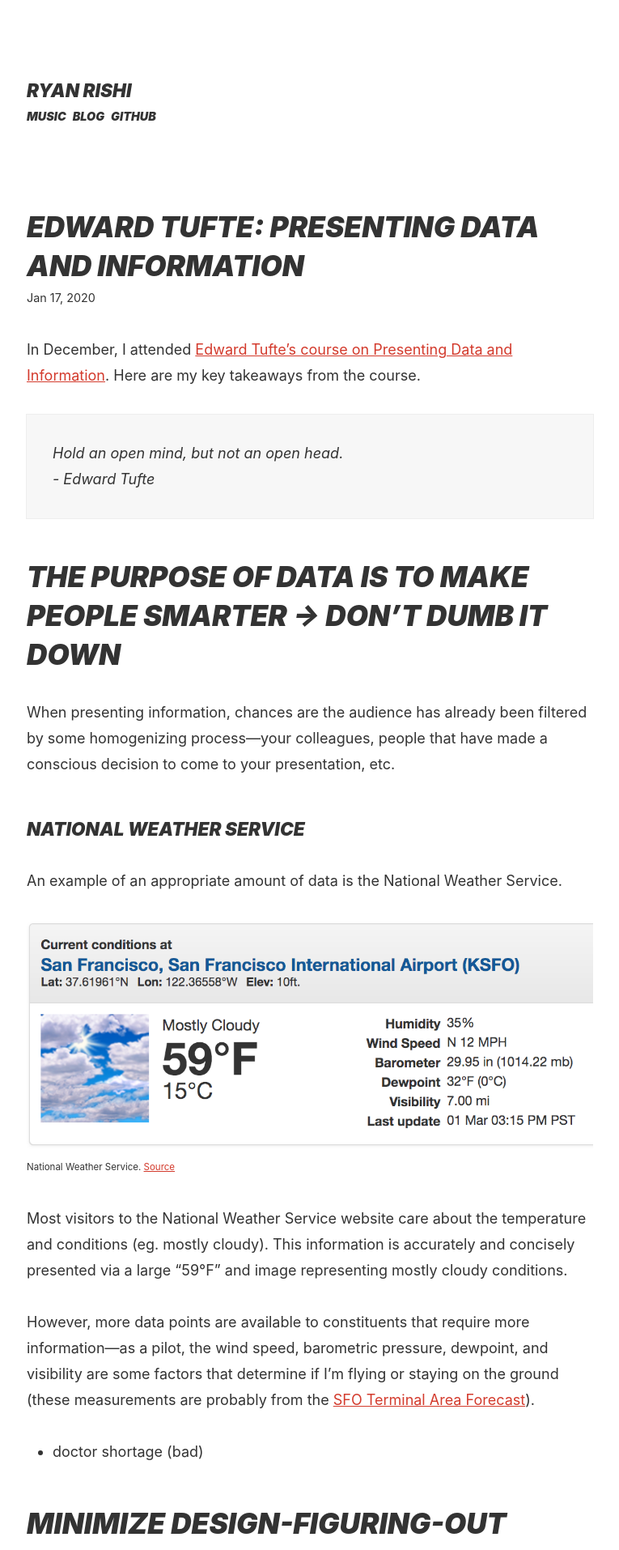
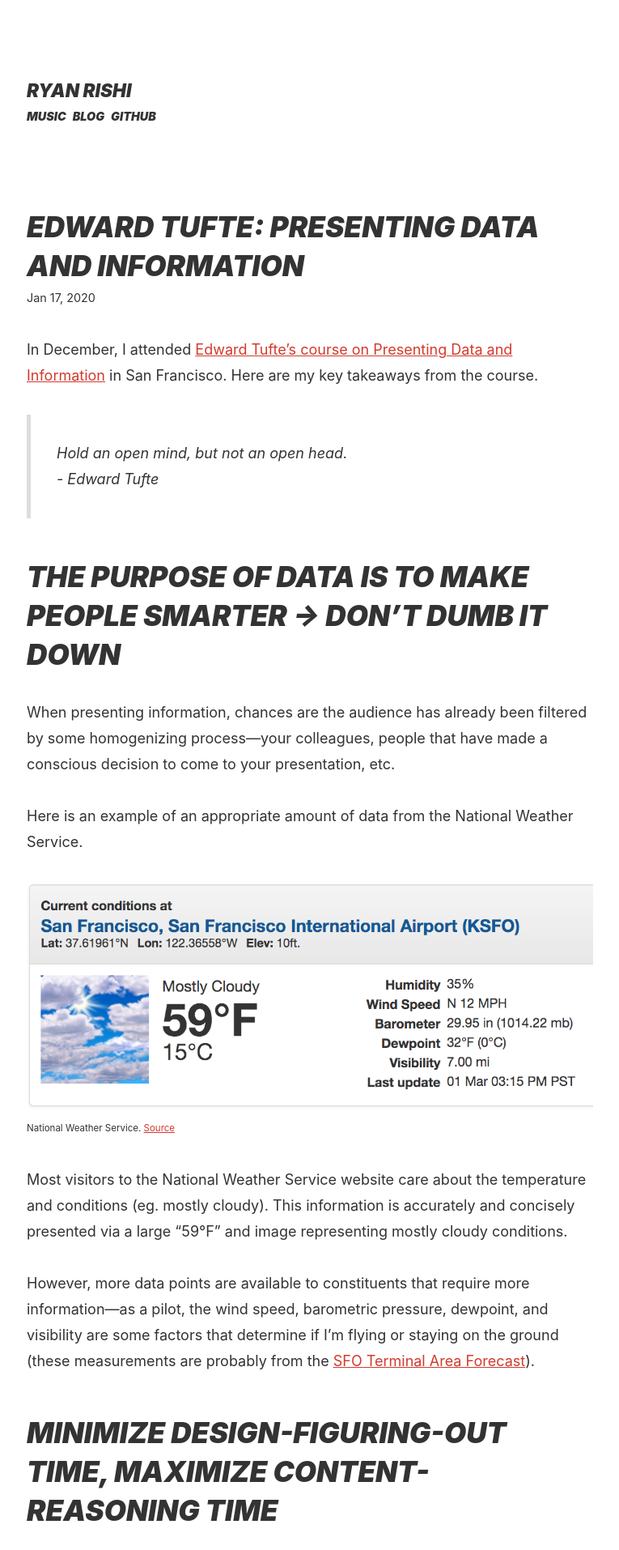
Before and after one commit to ryanrishi/ryanrishi.com, a Jekyll site: the page built from _posts/2020-01-17-tufte.md, in a window 1280 px wide. Shown: the top 1914 px of the page at 81% size, without its empty margins (257-1022 px from the left). Built offline with Jekyll 4.4.1, drawn with Linux system fonts in a browser that asks for light colours; some of the changed text lies outside the part shown.

Commit message:
add more content to Tufte post

```diff
--- a/_posts/2020-01-17-tufte.md
+++ b/_posts/2020-01-17-tufte.md
@@ -2,14 +2,14 @@
 layout:       post
 title:        "Edward Tufte: Presenting Data and Information"
 description:  Some learnings from Edward Tufte's <i>Presenting Data and Information</i> course
-image:        /assets/img/waterfall-cdn.png
+image:        /assets/img/tufte/tufte-sf.jpeg
 date:         2020-01-17
 tags:
   - data visualization
+  - edward tufte
 ---
 
-In December, I attended [Edward Tufte's course on Presenting Data and Information](https://www.edwardtufte.com/tufte/courses).
-Here are my key takeaways from the course.
+In December, I attended [Edward Tufte's course on Presenting Data and Information](https://www.edwardtufte.com/tufte/courses) in San Francisco. Here are my key takeaways from the course.
 
 > Hold an open mind, but not an open head.
 <br>
@@ -18,34 +18,52 @@
 # The purpose of data is to make people smarter &rarr; don't dumb it down
 When presenting information, chances are the audience has already been filtered by some homogenizing process&mdash;your colleagues, people that have made a conscious decision to come to your presentation, etc.
 
-### National Weather Service
-An example of an appropriate amount of data is the National Weather Service.
+Here is an example of an appropriate amount of data from the National Weather Service.
 <figure>
-  <img src="/assets/img/tufte/weather.png" alt="National Weather Service">
-  <figcaption>National Weather Service. <a href="https://forecast.weather.gov/MapClick.php?lat=37.796&lon=-122.4206">Source</a></figcaption>
+  <img src="/assets/img/tufte/weather.png" alt="National Weather Service" title="National Weather Service">
+  <figcaption>
+    National Weather Service.
+    <a href="https://forecast.weather.gov/MapClick.php?lat=37.796&lon=-122.4206">Source</a>
+  </figcaption>
 </figure>
 
 Most visitors to the National Weather Service website care about the temperature and conditions (eg. mostly cloudy). This information is accurately and concisely presented via a large "59&deg;F" and image representing mostly cloudy conditions.
 
 However, more data points are available to constituents that require more information&mdash;as a pilot, the wind speed, barometric pressure, dewpoint, and visibility are some factors that determine if I'm flying or staying on the ground (these measurements are probably from the [SFO Terminal Area Forecast](https://aviationweather.gov/taf/board?ids=KSFO&format=expanded)).
 
-- doctor shortage (bad)
 
-# Minimize design-figuring-out time, maximize content reasoning time
+# Minimize design-figuring-out time, maximize content-reasoning time
+> Diagrammatic pictures allow more focused, tighter commentary on pictures, compared to text or captions outside the picture frame.
+<br>
+\- [Edward Tufte](https://www.edwardtufte.com/bboard/q-and-a-fetch-msg?msg_id=0001V7)
 
-- legends/direct labeling (scatterplot/pie chart)
-- each data scenario is unique and best-served by a unique solution (Minard)
-    - Sankey diagram
-    - Tufte art map
-    - mall directory
+The following pie chart has a high cognitive load, because the user has the impediment of visually encoding the chart data with the pie type.
+![Favorite Pie](/assets/img/tufte/pies.png "Favorite Pie")
+
+To further the damage from the pie chart without direct labeling, it may be impossible to read the chart as a colorblind person or when printed or photocopied in grayscale.
+
+On the other hand, the following scatterplot uses direct labeling to minimize content-reasoning time.
+<figure>
+  <img src="/assets/img/tufte/iris-scatter.png" alt="Direct labeled Iris data" title="Direct labeled Iris data">
+  <figcaption>
+    Direct labeled <i>Iris</i> data, demonstrated from the <a href="http://directlabels.r-forge.r-project.org/">directlabels</tt> R package</a>.
+    <a href="http://directlabels.r-forge.r-project.org/">Source</a>
+  </figcaption>
+</figure>
+
 
 # It's better to be approximately right than precisely wrong
-I'll let the following excerpt from Tufte's <i>Beautiful Evidence</i> do the talking on this one.
+I'll let the following excerpt from Tufte's <i>Beautiful Evidence</i> speak for itself.
 <figure>
-  <img src="/assets/img/tufte/sparklines.jpg" alt="Sparklines: Intense, Simple, Word-Sized Graphics">
-  <figcaption>Edward Tufte. <i>Beautiful Evidence, p.47</i>. <a href="https://www.edwardtufte.com/bboard/q-and-a-fetch-msg?msg_id=0001OR">Source</a></figcaption>
+  <img src="/assets/img/tufte/sparklines.jpg" alt="Sparklines: Intense, Simple, Word-Sized Graphics" title="Sparklines: Intense, Simple, Word-Sized Graphics">
+  <figcaption>
+    Edward Tufte. <i>Beautiful Evidence, p.47</i>.
+    <a href="https://www.edwardtufte.com/bboard/q-and-a-fetch-msg?msg_id=0001OR">Source</a>
+  </figcaption>
 </figure>
 
 ---
-And finally, here's a great example of what not to do:
-<iframe width="560" height="315" src="https://www.youtube-nocookie.com/embed/fP-7rhb-qMg" frameborder="0" allow="accelerometer; autoplay; encrypted-media; gyroscope; picture-in-picture" allowfullscreen></iframe>
+And finally, here's a fun satire on all the no-nos of presenting data and information.
+<div class="video-container">
+  <iframe src="https://www.youtube-nocookie.com/embed/fP-7rhb-qMg" frameborder="0" allow="accelerometer; autoplay; encrypted-media; gyroscope; picture-in-picture" allowfullscreen></iframe>
+</div>
--- a/_sass/_post.scss
+++ b/_sass/_post.scss
@@ -1,5 +1,9 @@
 .post {
   margin-bottom: $line-height * 3;
+
+  img {
+    margin: auto;
+  }
 }
 
 .post-title {
--- a/_sass/global.scss
+++ b/_sass/global.scss
@@ -112,13 +112,13 @@
   height: $line-height;
   border: 0;
   box-shadow: 0 1px 0 #eee;
+  margin-bottom: $line-height;
 }
 
 blockquote {
   margin-bottom: $line-height;
   padding: $line-height;
-  background: #f7f7f7;
-  box-shadow: 0 0 0 1px #eee;
+  border-left: .3rem solid #ddd;
 }
 
 blockquote p {
```
Also changed, not shown: assets/img/tufte/iris-scatter.png (added), assets/img/tufte/pies.png (added), assets/img/tufte/tufte-sf.jpeg (added).
